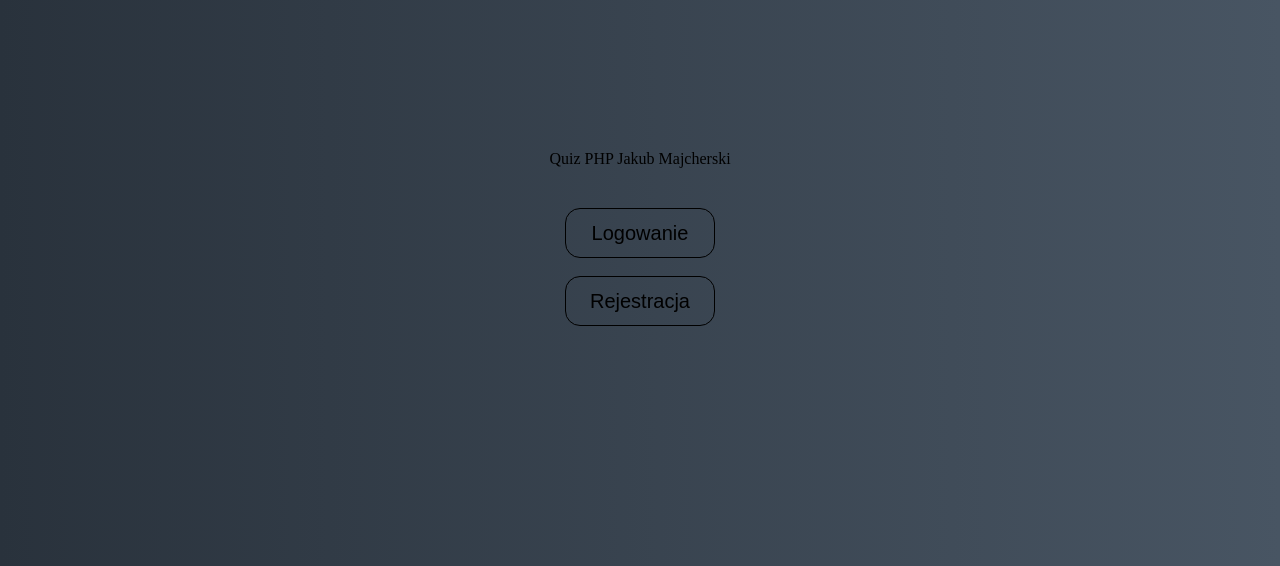
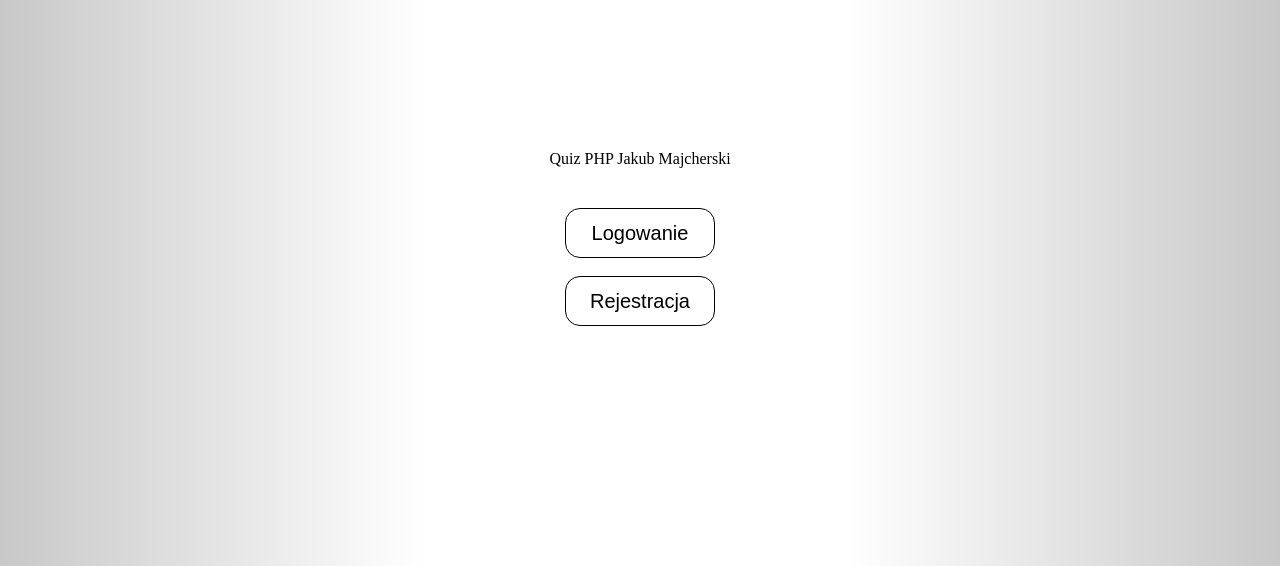
Before and after one commit to majcher01/nyc, a PHP site: page / in a window 1280 px wide. Shown: the top 566 px of the page. Run offline with PHP 8.4, Linux system fonts and the light colour scheme.

Commit message:
chyba znalazlem tlo

```diff
--- a/assets/bg.css
+++ b/assets/bg.css
@@ -1,19 +1,6 @@
 
-body{/*
-    background-color: #ffffff;
-background: radial-gradient(circle, transparent 20%, #ffffff 20%, #ffffff 80%, transparent 80%, transparent), radial-gradient(circle, transparent 20%, #ffffff 20%, #ffffff 80%, transparent 80%, transparent) 12.5px 12.5px, linear-gradient(#dbdbdb 1px, transparent 1px) 0 -0.5px, linear-gradient(90deg, #dbdbdb 1px, #ffffff 1px) -0.5px 0;
-background-size: 25px 25px, 25px 25px, 12.5px 12.5px, 12.5px 12.5px;
-background: #8e9eab;   fallback for old browsers
-background: -webkit-linear-gradient(to right, #eef2f3, #8e9eab);   Chrome 10-25, Safari 5.1-6
-background: linear-gradient(to right, #eef2f3, #8e9eab); /* W3C, IE 10+/ Edge, Firefox 16+, Chrome 26+, Opera 12+, Safari 7+
-background: #83a4d4;
-background: -webkit-linear-gradient(to right, #b6fbff, #83a4d4);
-background: linear-gradient(to right, #b6fbff, #83a4d4);  */
-
-background: #485563;  /* fallback for old browsers */
-background: -webkit-linear-gradient(to right, #29323c, #485563);  /* Chrome 10-25, Safari 5.1-6 */
-background: linear-gradient(to right, #29323c, #485563); /* W3C, IE 10+/ Edge, Firefox 16+, Chrome 26+, Opera 12+, Safari 7+ */
-
-
+body{
+background: rgb(200,200,200);
+background: linear-gradient(90deg, rgba(200,200,200,1) 0%, rgba(255,255,255,1) 33%, rgba(255,255,255,1) 66%, rgba(200,200,200,1) 100%);
 
 }
```
